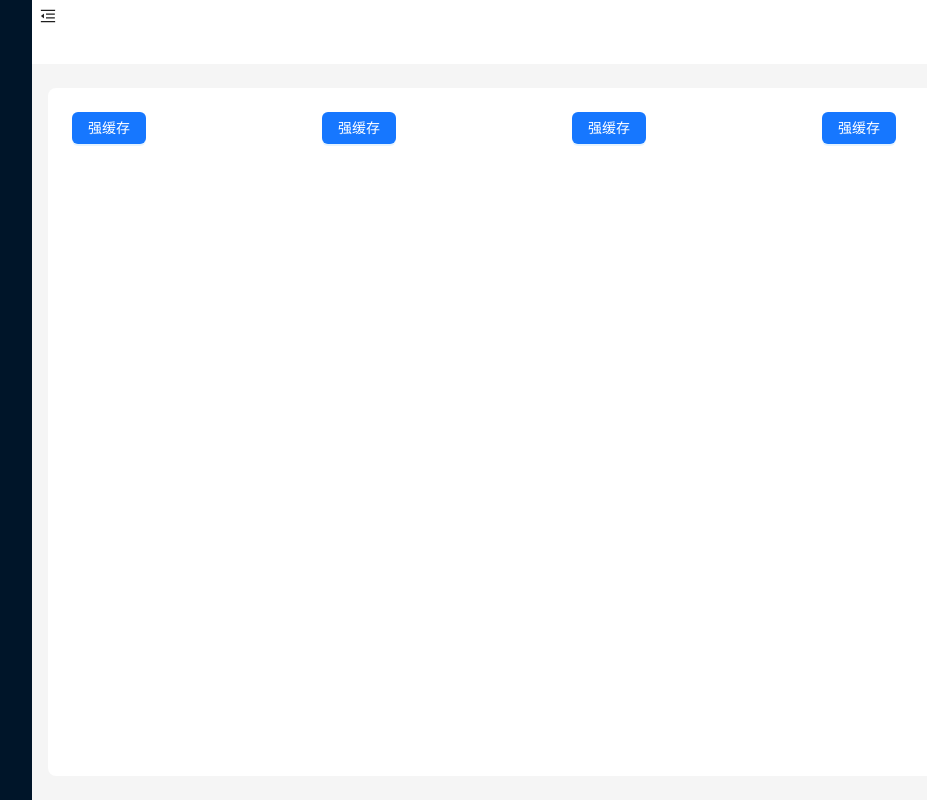
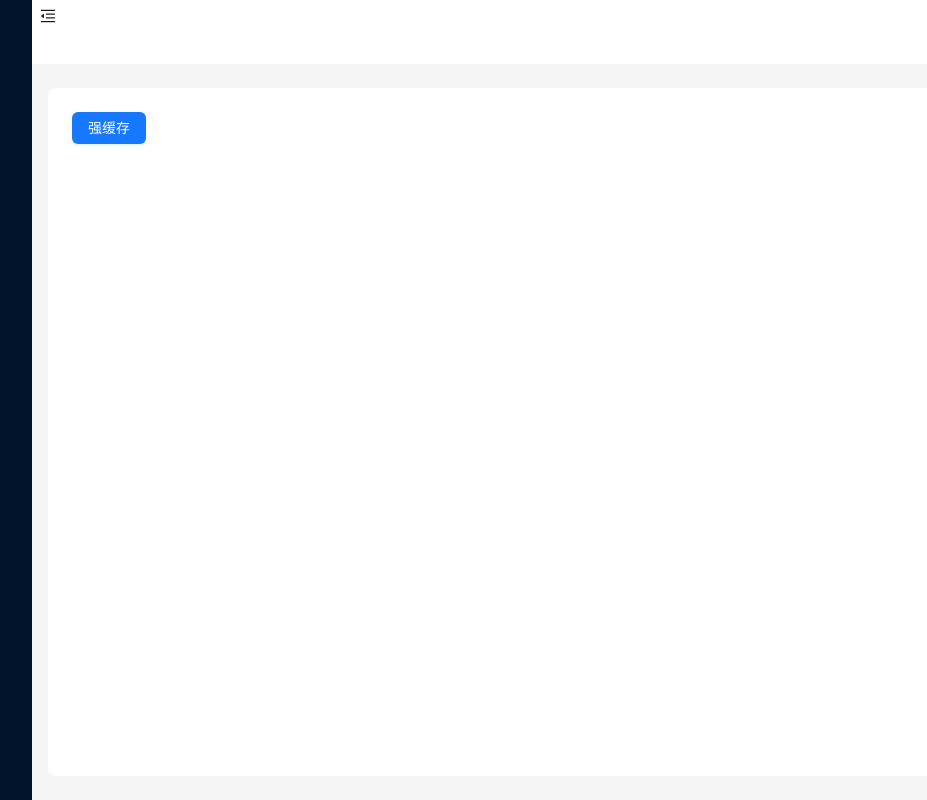
Before and after one commit to crazy23lt/react-temp, a React (Vite) app: page /cache in a window 1280 px wide. Shown: the whole page, without its empty margins (168-1095 px from the left). Built offline with nearby package versions, Linux system fonts and the light colour scheme.

Commit message:
✨feat: awd

```diff
--- a/src/views/cache/index.tsx
+++ b/src/views/cache/index.tsx
@@ -54,6 +54,12 @@ const HttpCacheView: React.FC = () => {
 		return ret;
 	};
 	const sendXhr = () => {
+		const arr = new Array(3).fill({ num: 12 });
+		const arr1 = Array.from({ length: 3 }, () => ({ num: 12 }));
+		console.log(arr, arr1);
+		arr[0].num = 122;
+		arr1[0].num = 122;
+		console.log(arr, arr1);
 		// CacheApi.fetchHttpCacheApi().then(res => {
 		// 	console.log(res);
 		// });
@@ -64,8 +70,6 @@ const HttpCacheView: React.FC = () => {
 		// console.log(convert(print, 3), print);
 		// console.log(convert(print, 4), print);
 		// console.log(convert(print, 5), print);
-		console.log(reverse(0));
-		console.log(reverse(-0));
 	};
 
 	return (
@@ -75,21 +79,6 @@ const HttpCacheView: React.FC = () => {
 					强缓存
 				</Button>
 			</Col>
-			<Col span={6}>
-				<Button type="primary" onClick={sendXhr}>
-					强缓存
-				</Button>
-			</Col>
-			<Col span={6}>
-				<Button type="primary" onClick={sendXhr}>
-					强缓存
-				</Button>
-			</Col>
-			<Col span={6}>
-				<Button type="primary" onClick={sendXhr}>
-					强缓存
-				</Button>
-			</Col>
 		</Row>
 	);
 };
```
